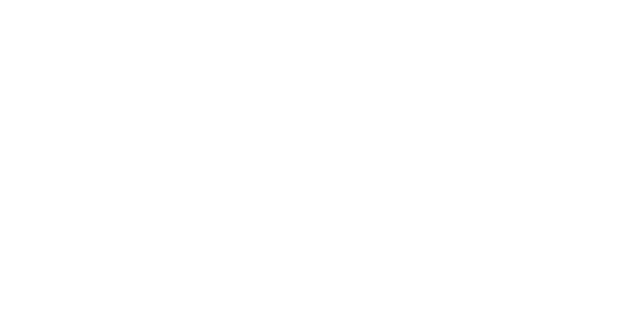
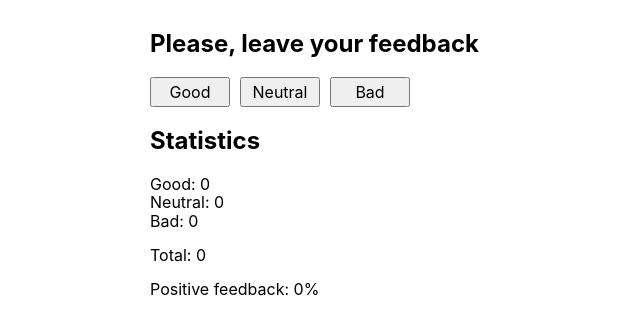
Before and after one commit to Irina-Koksharova/goit-react-hw-02-feedback, a React (Create React App) app: page / in a window 1280 px wide. Shown: the top 334 px of the page, without its empty margins (0-640 px from the left). Built offline with nearby package versions, Linux system fonts and the light colour scheme.

Commit message:
Добавляет разметку и функционал всех компонентов

```diff
--- a/src/App.js
+++ /dev/null
@@ -1,7 +0,0 @@
-import Container from './components/Container/Container';
-
-function App() {
-  return <Container></Container>;
-}
-
-export default App;
--- /dev/null
+++ b/src/components/App/App.js
@@ -0,0 +1,61 @@
+import React, { Component } from 'react';
+import Container from '../Container/Container';
+import Statistics from '../../components/Statistics/Statistics';
+import Section from '../../components/Section/Section';
+import FeedbackOptions from '../../components/FeedbackForm/FeedbackOptions';
+
+class App extends Component {
+  state = {
+    good: 0,
+    neutral: 0,
+    bad: 0,
+  };
+
+  handleIncrement = e => {
+    this.setState(prevState => {
+      for (const key in this.state) {
+        if (key === e.target.textContent.toLowerCase()) {
+          return {
+            [key]: prevState[key] + 1,
+          };
+        }
+      }
+    });
+  };
+
+  countTotalFeedback() {
+    return Object.values(this.state).reduce((acc, value) => acc + value, 0);
+  }
+
+  countPositiveFeedbackPercentage() {
+    return this.countTotalFeedback()
+      ? `${Math.round((this.state.good / this.countTotalFeedback()) * 100)}%`
+      : `${this.countTotalFeedback()}%`;
+  }
+
+  render() {
+    const { good, neutral, bad } = this.state;
+    return (
+      <Container>
+        <Section title="">
+          <FeedbackOptions
+            options={{ good, neutral, bad }}
+            onLeaveFeedback={this.handleIncrement}
+          />
+        </Section>
+
+        <Section title="">
+          <Statistics
+            good={good}
+            neutral={neutral}
+            bad={bad}
+            total={this.countTotalFeedback()}
+            positivePercentage={this.countPositiveFeedbackPercentage()}
+          ></Statistics>
+        </Section>
+      </Container>
+    );
+  }
+}
+
+export default App;
--- a/src/components/Container/Container.module.css
+++ b/src/components/Container/Container.module.css
@@ -1,6 +1,4 @@
 .container {
-  display: flex;
-  flex-wrap: wrap;
   width: 1000px;
   margin: 0 auto;
   padding: 10px;
--- /dev/null
+++ b/src/components/FeedbackForm/FeedbackOptions.jsx
@@ -0,0 +1,28 @@
+import s from './FeedbackOptions.module.css';
+
+function FeedbackForm({ options, onLeaveFeedback }) {
+  return (
+    <>
+      <h1>Please, leave your feedback</h1>
+      <ul className={s.buttonList}>
+        <li className={s.buttonItem}>
+          <button className={s.button} type="button" onClick={onLeaveFeedback}>
+            Good
+          </button>
+        </li>
+        <li className={s.buttonItem}>
+          <button className={s.button} type="button" onClick={onLeaveFeedback}>
+            Neutral
+          </button>
+        </li>
+        <li className={s.buttonItem}>
+          <button className={s.button} type="button" onClick={onLeaveFeedback}>
+            Bad
+          </button>
+        </li>
+      </ul>
+    </>
+  );
+}
+
+export default FeedbackForm;
--- /dev/null
+++ b/src/components/FeedbackForm/FeedbackOptions.module.css
@@ -0,0 +1,18 @@
+.buttonList {
+  display: flex;
+}
+
+.buttonItem:not(:last-child) {
+  margin-right: 10px;
+}
+
+.statisticsItem:not(:last-child) {
+  margin-bottom: 10px;
+}
+
+.button {
+  margin: 0;
+  padding: 0;
+  min-width: 80px;
+  min-height: 30px;
+}
--- /dev/null
+++ b/src/components/Section/Section.jsx
@@ -0,0 +1,7 @@
+import s from './Section.module.css';
+
+function Section({ children }) {
+  return <section className={s.section}>{children}</section>;
+}
+
+export default Section;
--- /dev/null
+++ b/src/components/Statistics/Statistics.jsx
@@ -0,0 +1,19 @@
+import s from './Statistics.module.css';
+
+function Statistics({ good, neutral, bad, total, positivePercentage }) {
+  return (
+    <>
+      <h2>Statistics</h2>
+      <ul>
+        <li className={s.statisticsItem}>Good: {good}</li>
+        <li className={s.statisticsItem}>Neutral: {neutral}</li>
+        <li className={s.statisticsItem}>Bad: {bad}</li>
+      </ul>
+
+      <p>Total: {total}</p>
+      <p>Positive feedback: {positivePercentage}</p>
+    </>
+  );
+}
+
+export default Statistics;
--- /dev/null
+++ b/src/components/Statistics/Statistics.module.css
@@ -0,0 +1,3 @@
+.item:not(:last-child) {
+  margin-bottom: 10px;
+}
--- a/src/index.css
+++ b/src/index.css
@@ -11,3 +11,9 @@
   font-family: source-code-pro, Menlo, Monaco, Consolas, 'Courier New',
     monospace;
 }
+
+ul {
+  margin: 0;
+  padding: 0;
+  list-style-type: none;
+}
--- a/src/index.js
+++ b/src/index.js
@@ -2,7 +2,7 @@
 import ReactDOM from 'react-dom';
 import 'modern-normalize/modern-normalize.css';
 import './index.css';
-import App from './App';
+import App from './components/App/App';
 
 ReactDOM.render(
   <React.StrictMode>
```
Also changed, not shown: src/components/Section/Section.module.css (added), 1 other file (tests, documents, lock files or other folders).
